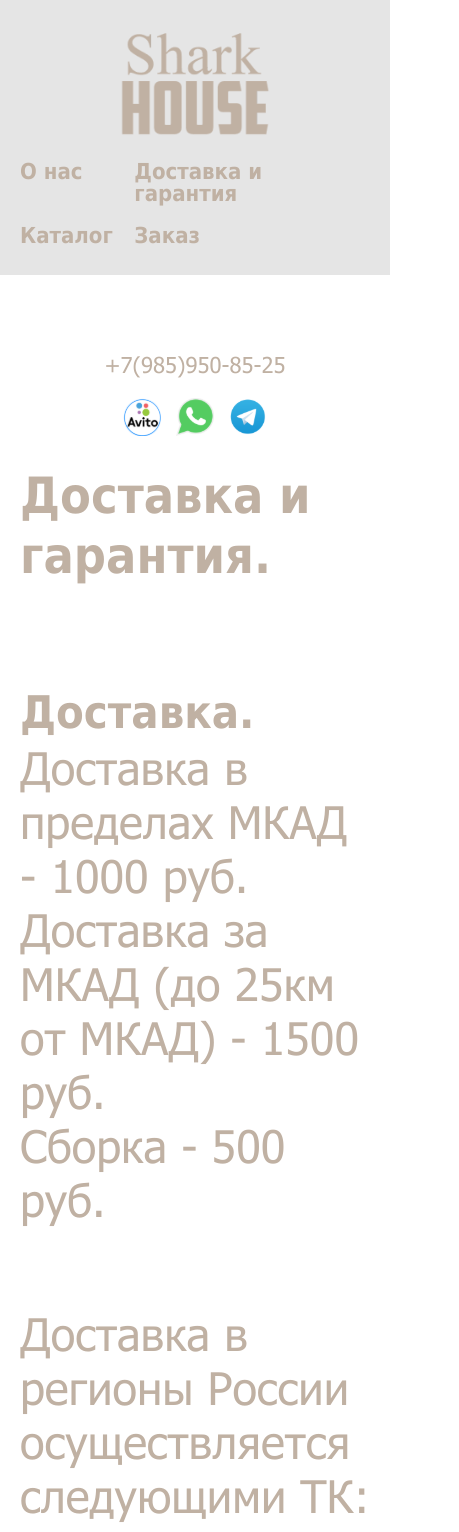
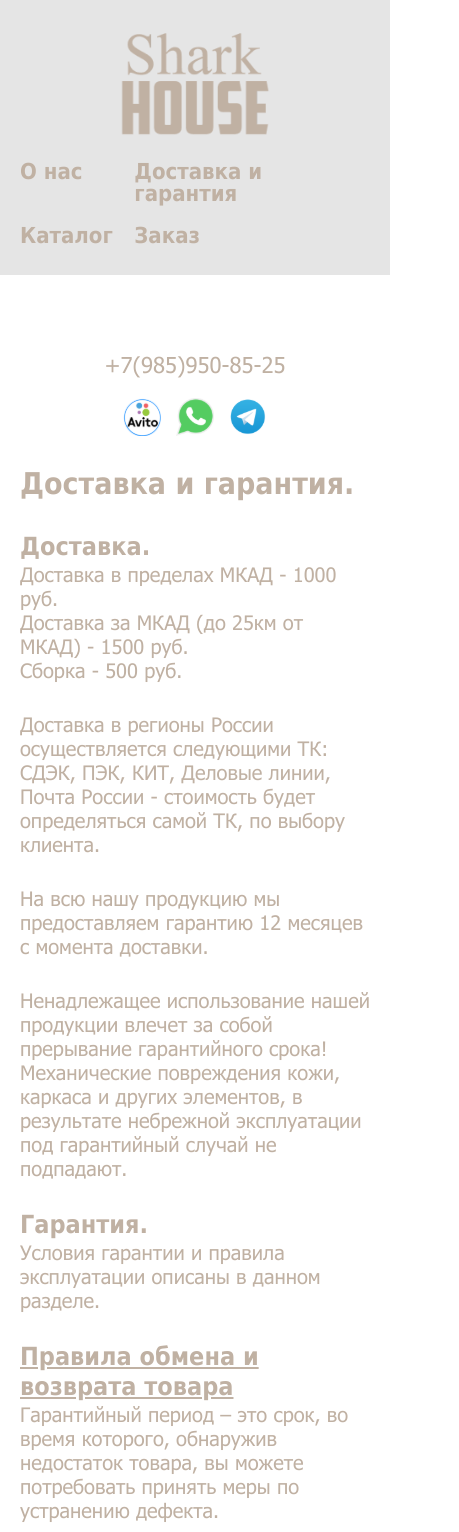
Before and after one commit to Hillel1408/shark-house, a React (Create React App) app: page /shark-house/delivery in a window 390 px wide. Shown: the top 1532 px of the page, 459 px wide, since content can reach past the window. Built offline with nearby package versions, Linux system fonts and the light colour scheme.

Commit message:
shark-house

```diff
--- a/src/components/CatalogItem/CatalogItem.module.scss
+++ b/src/components/CatalogItem/CatalogItem.module.scss
@@ -21,6 +21,12 @@
             color: #c0b1a3;
             font-size: 35px;
             line-height: 40px;
+            @media (max-width: 810px) {
+                font-size: 28px;
+            }
+            @media (max-width: 570px) {
+                font-size: 22px;
+            }
         }
         &Images {
             display: flex;
--- a/src/pages/AboutUs/AboutUs.module.scss
+++ b/src/pages/AboutUs/AboutUs.module.scss
@@ -2,4 +2,13 @@
     display: flex;
     flex-direction: column;
     gap: 100px;
+    @media (max-width: 1280px) {
+        gap: 50px;
+    }
+    @media (max-width: 810px) {
+        gap: 40px;
+    }
+    @media (max-width: 570px) {
+        gap: 30px;
+    }
 }
--- a/src/pages/Catalog/Catalog.module.scss
+++ b/src/pages/Catalog/Catalog.module.scss
@@ -9,5 +9,8 @@
         @media (max-width: 1080px) {
             grid-template-columns: 1fr;
         }
+        @media (max-width: 810px) {
+            row-gap: 40px;
+        }
     }
 }
--- a/src/pages/Delivery/Delivery.module.scss
+++ b/src/pages/Delivery/Delivery.module.scss
@@ -5,12 +5,30 @@
     &Text {
         color: #c0b1a3;
         font-size: 45px;
-        line-height: 54px;
+        line-height: calc(54 / 45 * 100%);
+        @media (max-width: 1280px) {
+            font-size: 40px;
+        }
+        @media (max-width: 810px) {
+            font-size: 30px;
+        }
+        @media (max-width: 570px) {
+            font-size: 20px;
+        }
     }
     &Block {
         display: flex;
         flex-direction: column;
         gap: 80px;
+        @media (max-width: 1280px) {
+            gap: 50px;
+        }
+        @media (max-width: 810px) {
+            gap: 40px;
+        }
+        @media (max-width: 570px) {
+            gap: 30px;
+        }
     }
     &SubTitle {
         text-decoration: underline;
@@ -21,4 +39,13 @@
             list-style: disc;
         }
     }
+    @media (max-width: 1280px) {
+        gap: 50px;
+    }
+    @media (max-width: 810px) {
+        gap: 40px;
+    }
+    @media (max-width: 570px) {
+        gap: 30px;
+    }
 }
--- a/src/styles/globals.scss
+++ b/src/styles/globals.scss
@@ -21,24 +21,45 @@
 .title {
     font-weight: 700;
     font-size: 50px;
-    line-height: 60px;
+    line-height: calc(60 / 50 * 100%);
     color: #c0b1a3;
+    @media (max-width: 810px) {
+        font-size: 40px;
+    }
+    @media (max-width: 570px) {
+        font-size: 30px;
+    }
 }
 .sub-title {
     font-weight: 700;
     font-size: 45px;
-    line-height: 54px;
+    line-height: calc(54 / 45 * 100%);
     color: #c0b1a3;
+    @media (max-width: 810px) {
+        font-size: 35px;
+    }
+    @media (max-width: 570px) {
+        font-size: 25px;
+    }
 }
 .text {
     font-size: 50px;
-    line-height: 60px;
+    line-height: calc(60 / 50 * 100%);
     color: #c0b1a3;
+    @media (max-width: 1280px) {
+        font-size: 40px;
+    }
+    @media (max-width: 810px) {
+        font-size: 30px;
+    }
+    @media (max-width: 570px) {
+        font-size: 20px;
+    }
 }
 .label {
     font-weight: 700;
     font-size: 30px;
-    line-height: 36px;
+    line-height: calc(36 / 30 * 100%);
     color: #d9cbb6;
     display: grid;
     grid-template-columns: 240px auto;
```
